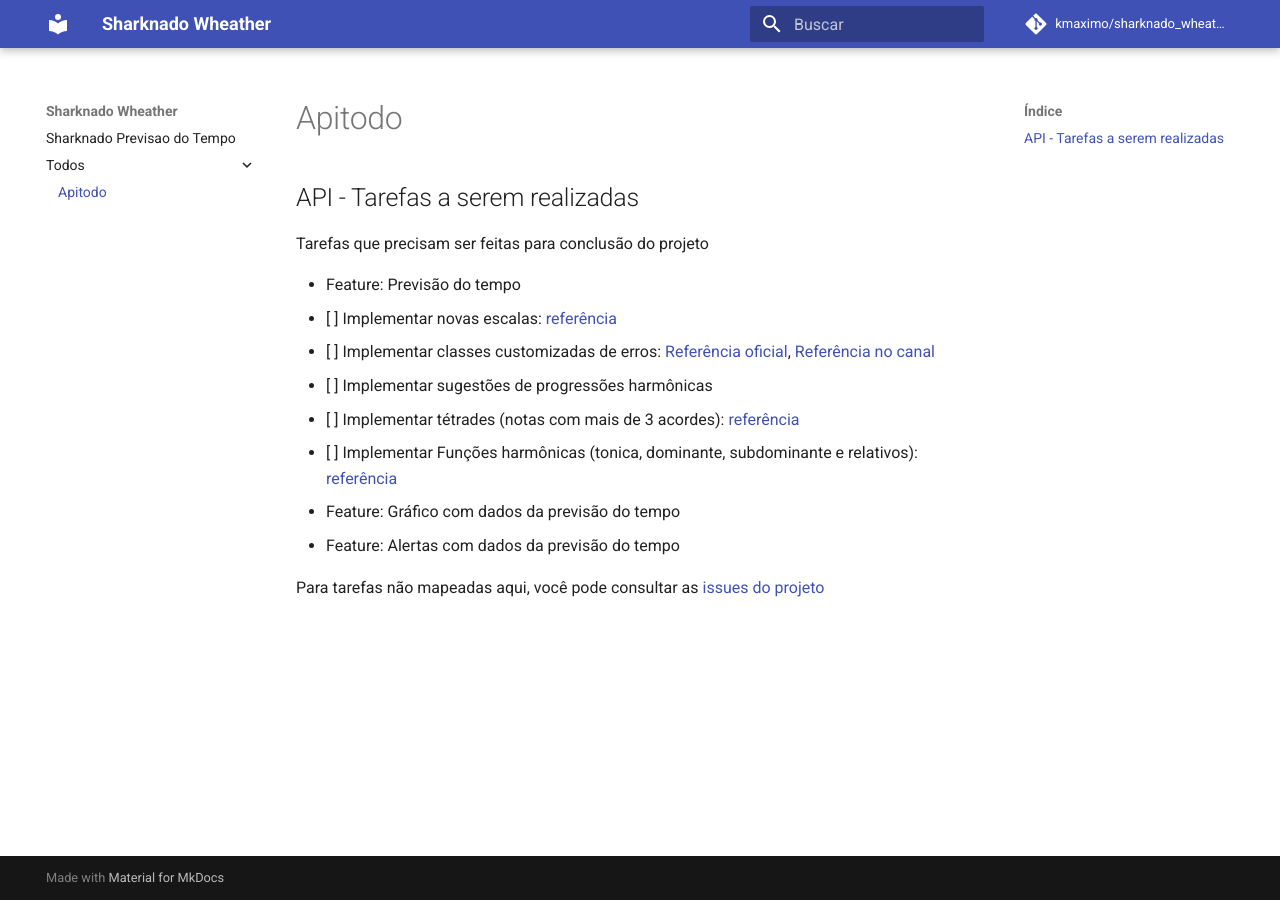
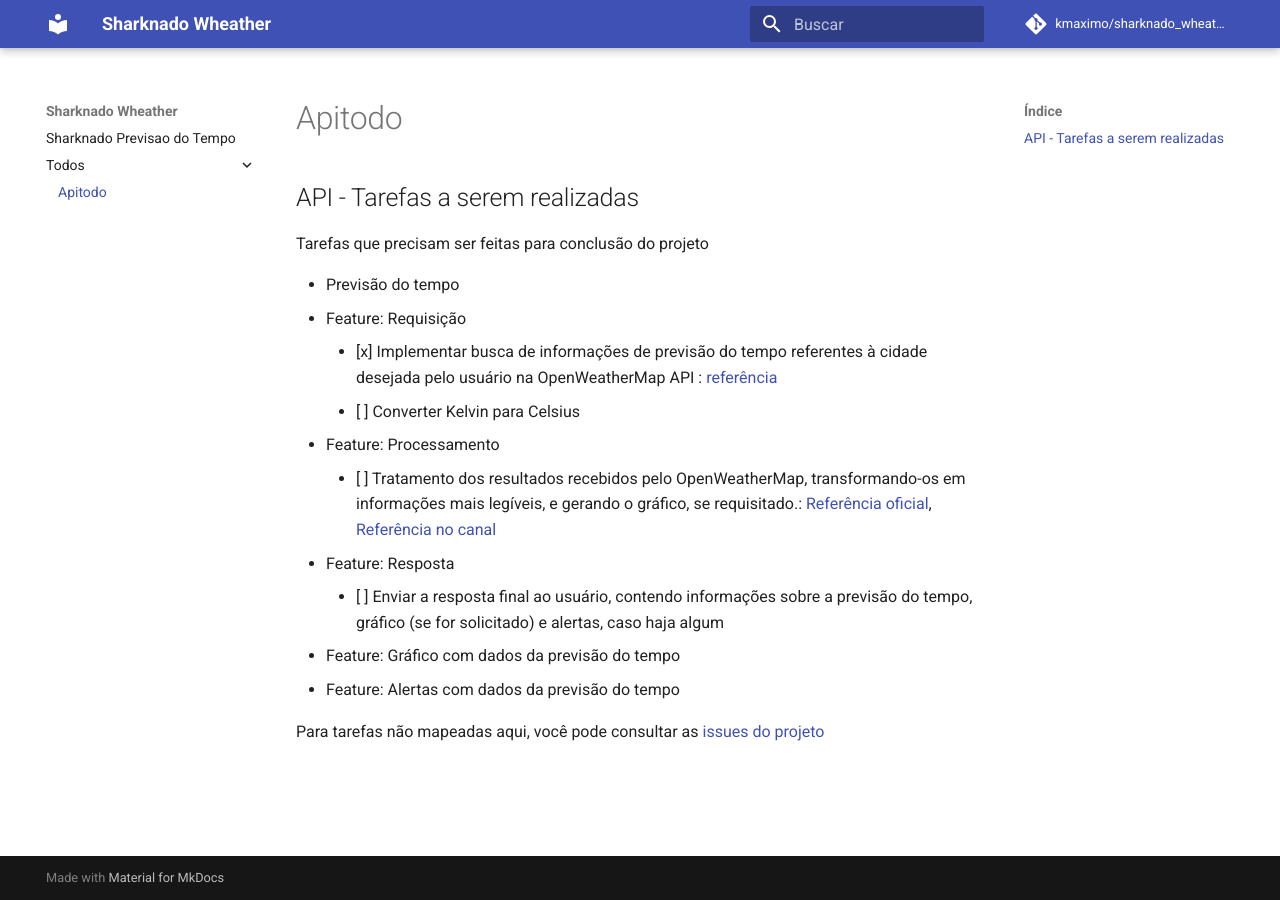
Before and after one commit to kmaximo/sharknado, an MkDocs documentation site: the page built from docs/todos/apitodo.md, in a window 1280 px wide. Built offline with MkDocs 1.6.1 and Material for MkDocs 9.7.7, drawn with Linux system fonts in a browser that asks for light colours; comment, search, counter and statistics services are not loaded.

Commit message:
Update files

```diff
--- a/docs/todos/apitodo.md
+++ b/docs/todos/apitodo.md
@@ -2,12 +2,14 @@
 
 Tarefas que precisam ser feitas para conclusão do projeto
 
-- Feature: Previsão do tempo
-  - [ ] Implementar novas escalas: [referência](https://en.wikipedia.org/wiki/List_of_musical_scales_and_modes)
-  - [ ] Implementar classes customizadas de erros: [Referência oficial](https://docs.python.org/3/tutorial/errors.html#tut-userexceptions), [Referência no canal](https://youtu.be/sJpNfZqLpoI)
-  - [ ] Implementar sugestões de progressões harmônicas
-  - [ ] Implementar tétrades (notas com mais de 3 acordes):  [referência](https://pt.wikipedia.org/wiki/T%C3%A9trade)
-  - [ ] Implementar Funções harmônicas (tonica, dominante, subdominante e relativos): [referência](https://pt.wikipedia.org/wiki/Fun%C3%A7%C3%A3o_(m%C3%BAsica))
+- Previsão do tempo
+  - Feature: Requisição
+    - [x] Implementar busca de informações de previsão do tempo referentes à cidade desejada pelo usuário na OpenWeatherMap API : [referência](https://openweathermap.org/api)
+    - [ ] Converter Kelvin para Celsius
+  - Feature: Processamento
+    - [ ] Tratamento dos resultados recebidos pelo OpenWeatherMap, transformando-os em informações mais legíveis, e gerando o gráfico, se requisitado.: [Referência oficial](https://docs.python.org/3/tutorial/errors.html#tut-userexceptions), [Referência no canal](https://youtu.be/sJpNfZqLpoI)
+  - Feature: Resposta
+    - [ ] Enviar a resposta final ao usuário, contendo informações sobre a previsão do tempo, gráfico (se for solicitado) e alertas, caso haja algum
 - Feature: Gráfico com dados da previsão do tempo
 - Feature: Alertas com dados da previsão do tempo
 
--- a/pyproject.toml
+++ b/pyproject.toml
@@ -15,6 +15,9 @@ isort = "^5.12.0"
 pytest = "^7.4.0"
 pytest-cov = "^4.1.0"
 taskipy = "^1.12.0"
+python-dotenv = "^1.0.0"
+pandas = "^2.0.3"
+matplotlib = "^3.7.2"
 
 
 [tool.poetry.group.doc.dependencies]
```
Also changed, not shown: 3 other files.
